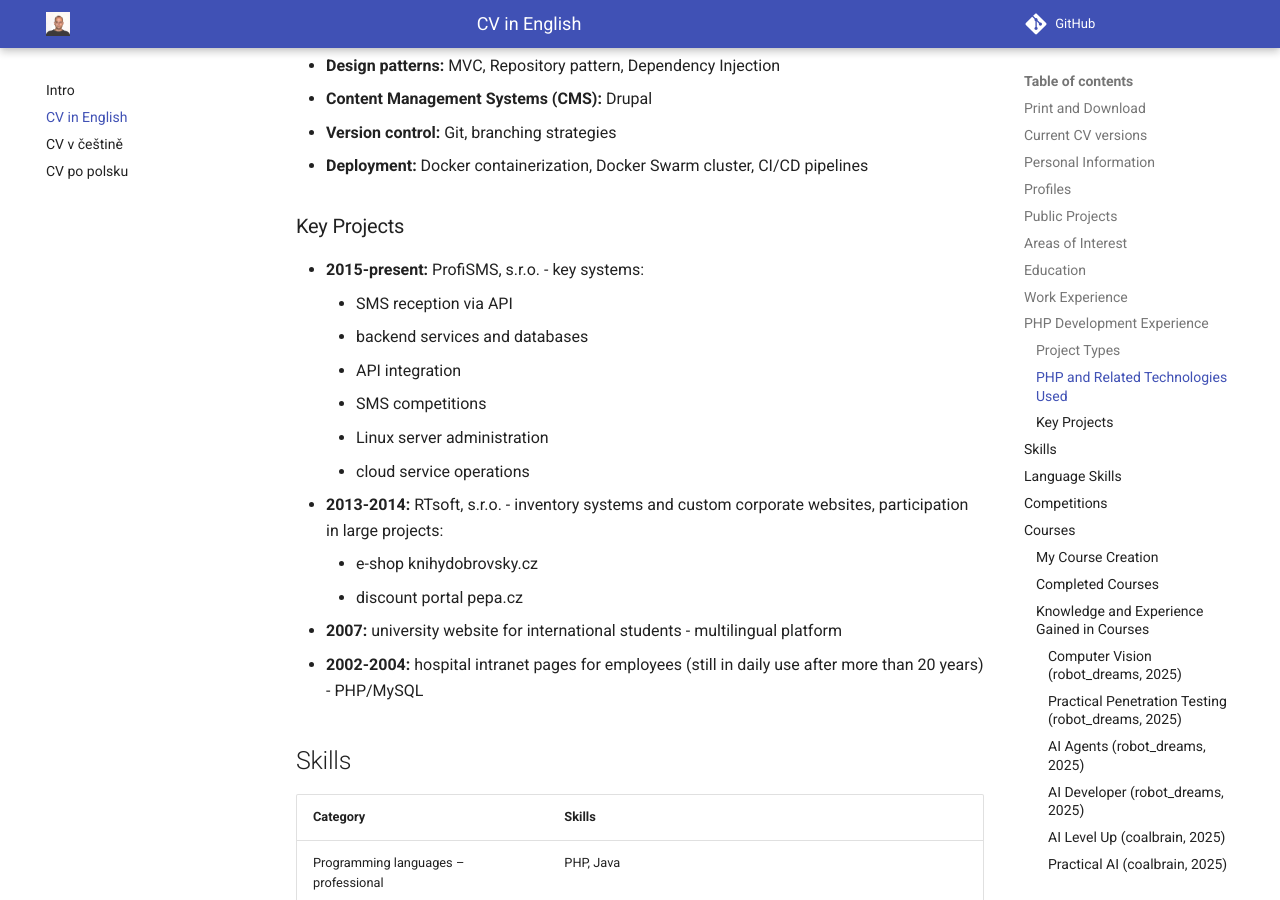
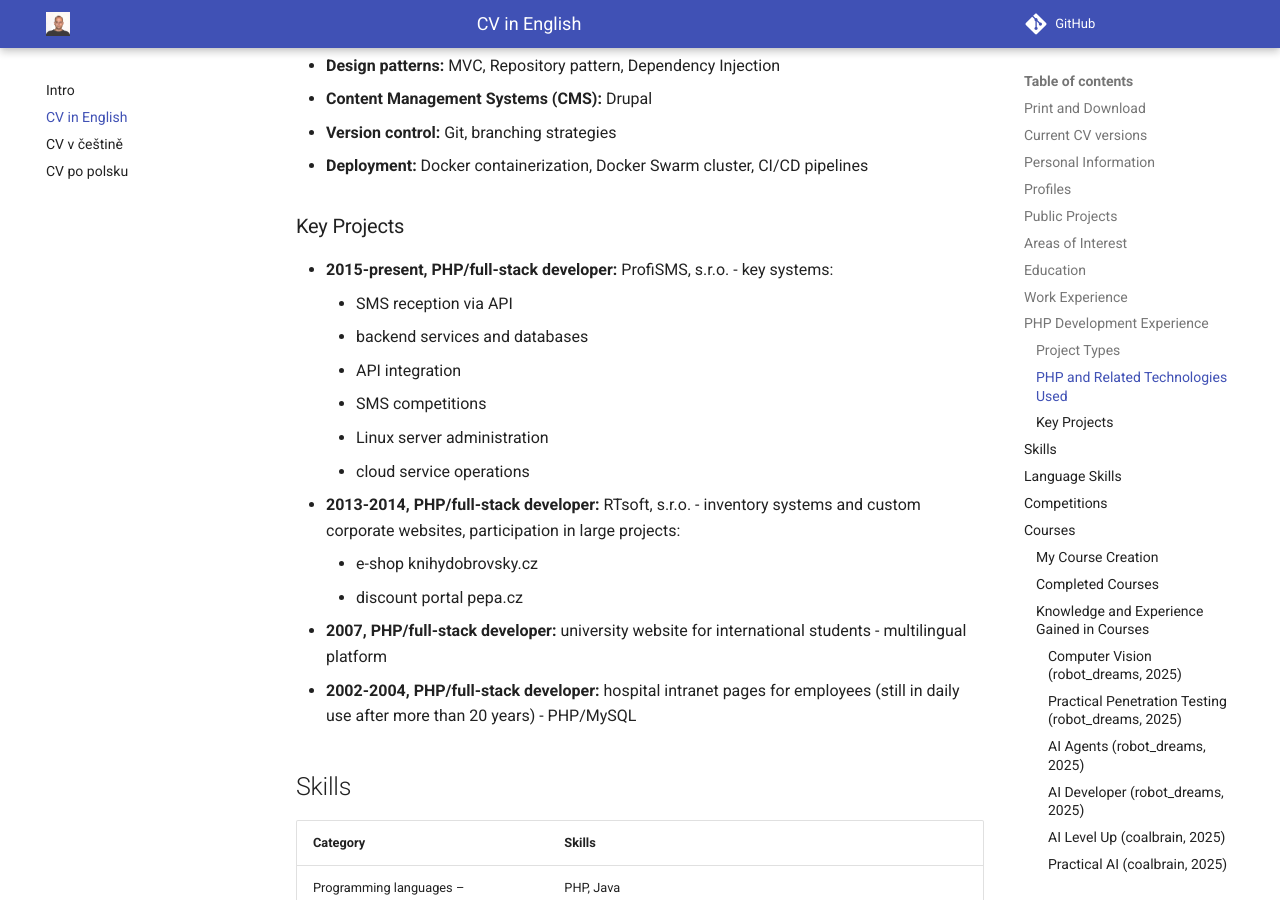
Before and after one commit to kratocz/kratocz, an MkDocs documentation site: the page built from docs/en/cv.md, in a window 1280 px wide and 900 px high, scrolled down 4046 px. Built offline with MkDocs 1.6.1 and Material for MkDocs 9.7.7, drawn with Linux system fonts in a browser that asks for light colours.

Commit message:
enhance: add PHP/full-stack developer role labels to key projects
- Add role specification "PHP/full-stack developer" to all key project entries
- Synchronize role labels across Czech, English, and Polish CV versions
- Improve clarity of professional responsibilities in project descriptions
- Maintain consistency in professional positioning across languages

🤖 Generated with [Claude Code](https://claude.ai/code)

Co-Authored-By: Claude <noreply@anthropic.com>

```diff
--- a/docs/en/cv.md
+++ b/docs/en/cv.md
@@ -103,18 +103,18 @@ With a focus on PHP development, I have over **20 years of professional experien
 * **Deployment:** Docker containerization, Docker Swarm cluster, CI/CD pipelines
 
 ### Key Projects
-* **2015-present:** ProfiSMS, s.r.o. - key systems:
+* **2015-present, PHP/full-stack developer:** ProfiSMS, s.r.o. - key systems:
     * SMS reception via API
     * backend services and databases
     * API integration
     * SMS competitions
     * Linux server administration
     * cloud service operations
-* **2013-2014:** RTsoft, s.r.o. - inventory systems and custom corporate websites, participation in large projects:
+* **2013-2014, PHP/full-stack developer:** RTsoft, s.r.o. - inventory systems and custom corporate websites, participation in large projects:
     * e-shop knihydobrovsky.cz
     * discount portal pepa.cz
-* **2007:** university website for international students - multilingual platform
-* **2002-2004:** hospital intranet pages for employees (still in daily use after more than 20 years) - PHP/MySQL
+* **2007, PHP/full-stack developer:** university website for international students - multilingual platform
+* **2002-2004, PHP/full-stack developer:** hospital intranet pages for employees (still in daily use after more than 20 years) - PHP/MySQL
 
 ## Skills
 
```
Also changed, not shown: docs/cs/cv.md (+4 -4 lines), docs/pl/cv.md (+4 -4 lines).
